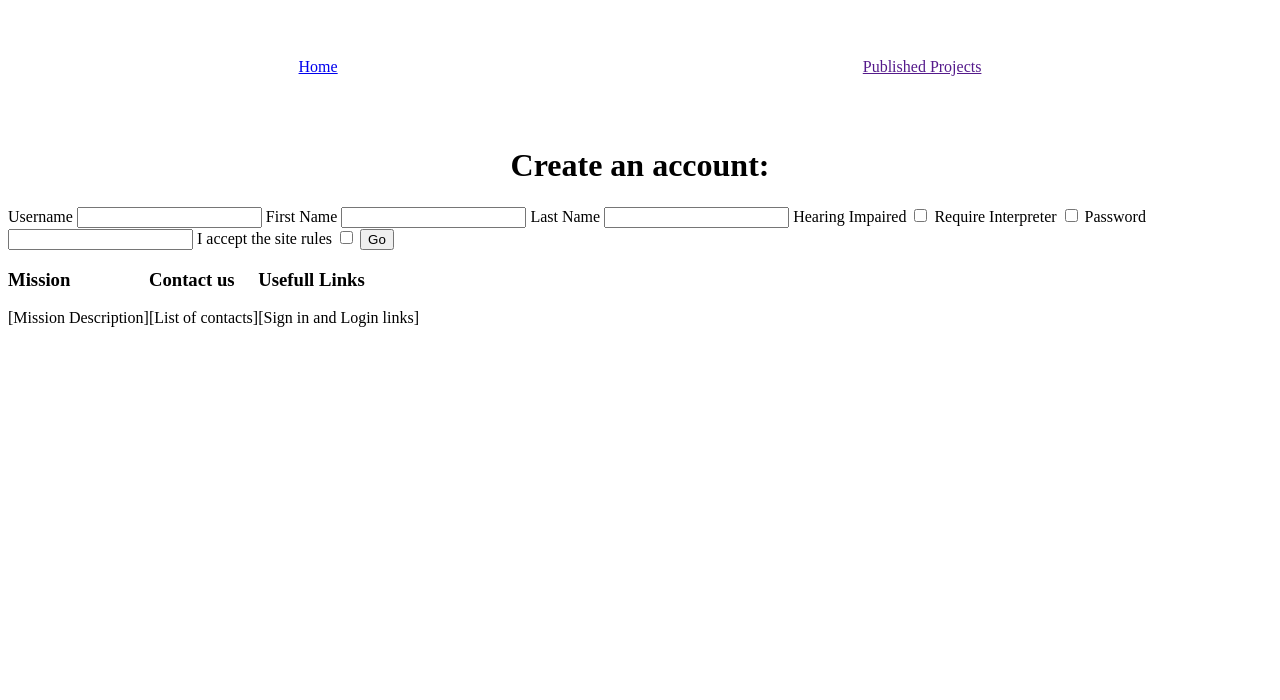
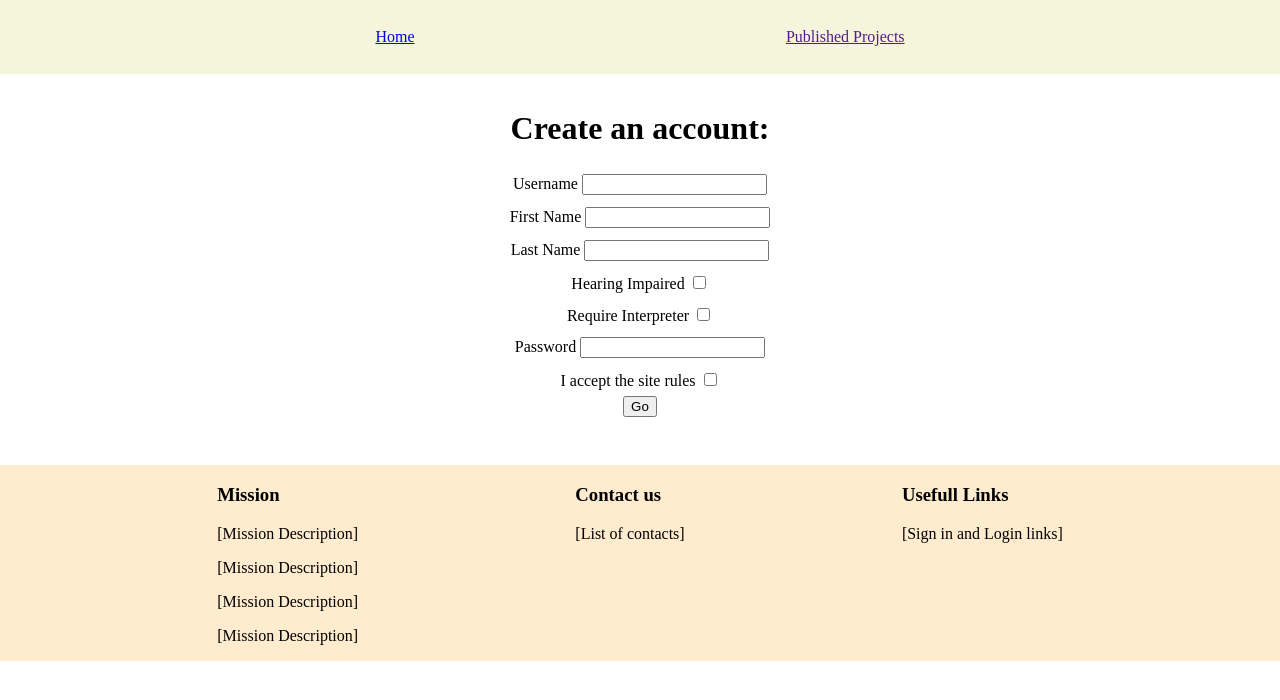
Before and after one commit to Zwork101/hackcoms, a Flask app: page /register in a window 1280 px wide. Shown: the top 700 px of the page. Run offline with Flask 3, Linux system fonts and the light colour scheme.

Commit message:
Styles Commit

```diff
--- a/static/styles.css
+++ b/static/styles.css
@@ -1,14 +1,22 @@
-:ROOT{
+:root{
     color:black;
+    --footercolor:blanchedalmond;
+    --navcolor:beige;
+}
+body{
+    margin: 0px;
+    padding: 0px;
 }
 h1{
-    text-align: center;
+    display: flex;
+    justify-content: center;
 }
 #NavBar{
     display: flex;
     justify-content: space-evenly;
-    padding: 8px 16px 8px 16px;
-    margin: 12px;
+    padding: 16px;
+    margin-bottom: 36px;
+    background-color: var(--navcolor);
 }
 #NavBar div{
     padding: 12px 12px 0px 12px;
@@ -17,6 +25,9 @@ h1{
     width: 40px;
     height: 40px;
     border-radius: 21px;
+}
+#NavBar a{
+    padding: 12px;
 }
 #NavBar :hover{
     background-color: black;
@@ -34,7 +45,33 @@ h1{
 .scroll {
     display: inline-block;
 }
+#loginTitle p{
+    display: flex;
+    justify-content: center;
+}
+
+form{
+    display: flex;
+    flex-direction: column;
+    align-items: center;
+}
+
+form div{
+    padding: 6px 0px 6px;
+}
+form .checkBox div{
+    display: flex;
+    flex-direction: row;
+}
+.flashes{
+    display: flex;
+    justify-content: center;
+    color: red;
+}
 footer{
     display: flex;
     flex-wrap: wrap;
+    background-color: var(--footercolor);
+    margin-top: 48px;
+    justify-content: space-evenly;
 }
--- a/templates/auth/register.html
+++ b/templates/auth/register.html
@@ -1,6 +1,5 @@
 {% extends "base.html" %}
 {% block head %}
-<link rel="stylesheet" href="/static/loginstyles.css">
 {% endblock %}
 <title>Register</title>
 {% block content %}
@@ -8,13 +7,13 @@
         <section>
             <form method="POST" action="/register">
                 {{ form.csrf_token}}
-                {{ form.username.label}} {{ form.username() }}
-                {{ form.first_name.label }} {{ form.first_name() }}
-                {{ form.last_name.label }} {{ form.last_name() }}
-                {{ form.hearing_impaired.label }} {{ form.hearing_impaired() }}
-                {{ form.require_interpreter.label }} {{ form.require_interpreter() }}
-                {{ form.password.label }} {{ form.password() }}
-                {{ form.accept_rules.label }} {{ form.accept_rules() }}
+                <div>{{ form.username.label}} {{ form.username() }}</div>
+                <div>{{ form.first_name.label }} {{ form.first_name() }}</div>
+                <div>{{ form.last_name.label }} {{ form.last_name() }}</div>
+                <div class="checkBox">{{ form.hearing_impaired.label }} {{ form.hearing_impaired() }}</div>
+                <div class="checkBox">{{ form.require_interpreter.label }} {{ form.require_interpreter() }}</div>
+                <div>{{ form.password.label }} {{ form.password() }}</div>
+                <div class="checkBox">{{ form.accept_rules.label }} {{ form.accept_rules() }}</div>
                 <input type="submit" value="Go">
             </form>
         </section>
--- a/templates/base.html
+++ b/templates/base.html
@@ -24,6 +24,9 @@
         <section>
             <h3>Mission</h3>
             <p>[Mission Description]</p>
+            <p>[Mission Description]</p>
+            <p>[Mission Description]</p>
+            <p>[Mission Description]</p>
         </section>
         <section>
             <h3>Contact us</h3>
```
Also changed, not shown: templates/auth/login.html (+4 -4 lines).
